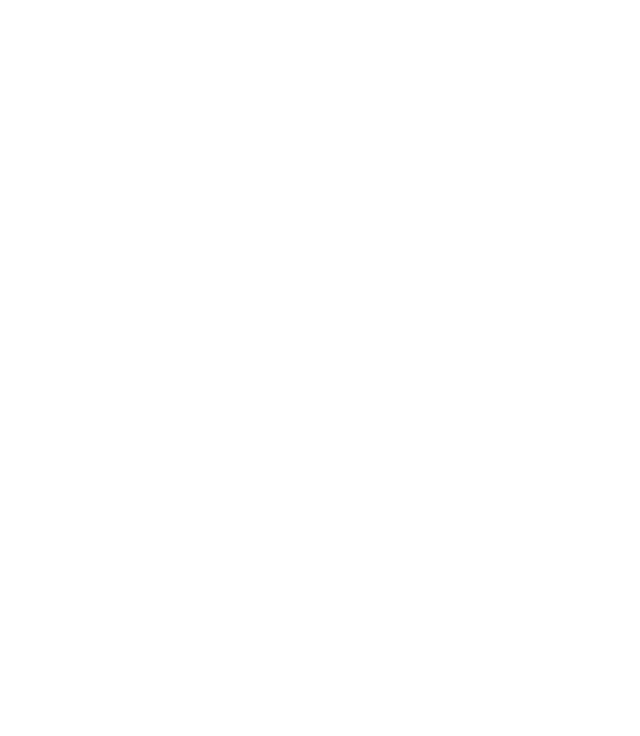
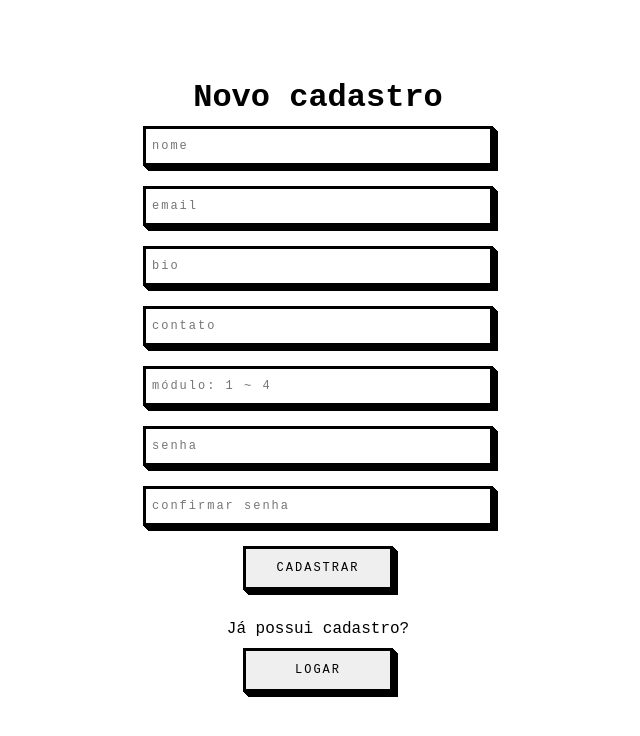
Before and after one commit to Kenzie-Academy-Brasil-Developers/react-entrega-s2-kenzie-hub-rhamo1, a React (Create React App) app: page /signup in a window 1280 px wide. Shown: the top 736 px of the page, without its empty margins (322-962 px from the left). Built offline with nearby package versions, Linux system fonts and the light colour scheme; a web font is replaced by a local one.

Commit message:
feat: forms and api.

```diff
--- a/src/components/Button/index.jsx
+++ b/src/components/Button/index.jsx
@@ -1,10 +1,12 @@
 import "./styles";
 import { Button } from "./styles";
 
-export const Btn = ({ placeholder, clickFunction }) => {
+export const Btn = ({ placeholder, clickFunction, type }) => {
   return (
     <>
-      <Button onClick={clickFunction}>{placeholder}</Button>
+      <Button onClick={clickFunction} type={type}>
+        {placeholder}
+      </Button>
     </>
   );
 };
--- a/src/pages/Home/index.jsx
+++ b/src/pages/Home/index.jsx
@@ -1,20 +1,58 @@
+import "./styles.css";
+
+import { Input } from "../../components/Input";
+import { Btn } from "../../components/Button";
+
+import { useState } from "react";
+import { useHistory } from "react-router-dom";
+
 import { motion } from "framer-motion";
-import { Btn } from "../../components/Button";
-import { Input } from "../../components/Input";
-import "./styles.css";
-import { useHistory } from "react-router-dom";
-import { useState } from "react";
 
-export const Home = () => {
+import axios from "axios";
+import { yupResolver } from "@hookform/resolvers/yup";
+import { useForm } from "react-hook-form";
+import * as yup from "yup";
+import { api } from "../../services/api";
+
+export const Home = ({ userData, setUserData }) => {
+  const schema = yup.object().shape({
+    email: yup.string().required("Campo obrigatório!!"),
+    password: yup.string().required("Campo obrigatório!"),
+  });
+
+  const {
+    register,
+    handleSubmit,
+    formState: { errors },
+    setError,
+  } = useForm({
+    resolver: yupResolver(schema),
+  });
+
+  const handleForm = (user) => {
+    console.log(user);
+    api
+      .post("/sessions", { ...user })
+      .then((res) => {
+        console.log(res);
+        // window.localStorage.clear();
+        window.localStorage.setItem("authToken", res.data.token);
+
+        window.localStorage.getItem("authToken" && history.push("/userhome"));
+        setUserData([...userData, res]);
+      })
+      .catch((err) => console.log(err));
+  };
+
   let history = useHistory();
 
   const handleClick = () => {
-    history.push("/sign");
+    history.push("/signup");
   };
 
-  const handleLogin = () => {
-    history.push("/userhome");
-  };
+  // const handleLogin = () => {
+  //   history.push("/userhome");
+  // };
 
   return (
     <motion.div
@@ -23,15 +61,27 @@ export const Home = () => {
       exit={{ opacity: 0 }}
       transition={{ duration: 1 }}
     >
-      <div>
+      <div className="centered">
         <h1>KenzieHub</h1>
-        <Input placeholder="login" textTransform={false} />
-        <Input placeholder="senha" type="password" textTransform={false} />
-        <Btn
-          clickFunction={handleLogin}
-          onClick={() => handleLogin}
-          placeholder="logar"
-        />
+        <form onSubmit={handleSubmit(handleForm)}>
+          <input
+            className="field"
+            placeholder="login"
+            type="text"
+            textTransform={false}
+            {...register("email")}
+          />
+          <input
+            className="field"
+            placeholder="senha"
+            type="password"
+            textTransform={false}
+            {...register("password")}
+          />
+          <button placeholder="logar" type="submit">
+            logar
+          </button>
+        </form>
         <span className="textContainer">
           <p>Não possui cadastro? </p>
           <Btn
--- a/src/pages/Home/styles.css
+++ b/src/pages/Home/styles.css
@@ -4,16 +4,22 @@
   padding: 0;
 }
 
-div {
+.centered {
+  display: flex;
+  flex-direction: column;
+  align-items: center;
+}
+
+form {
   display: flex;
   flex: 1;
   flex-direction: column;
-  width: 100vw;
-  height: 100vh;
+  /* width: 100vw; */
+  /* height: 100vh; */
 
   justify-content: center;
   align-items: center;
-  padding: 10px;
+  /* padding: 10px; */
 }
 
 span {
@@ -32,3 +38,49 @@ span {
 .textContainer a {
   padding: 10px;
 }
+
+form input {
+  padding: 0.25em 0.5em;
+  box-shadow: 1px 1px 0px 0px, 2px 2px 0px 0px, 3px 3px 0px 0px, 4px 4px 0px 0px,
+    5px 5px 0px 0px;
+  width: 350px;
+  height: 40px;
+
+  border: 3px solid;
+  font-size: 12px;
+  letter-spacing: 2px;
+  text-decoration: none;
+
+  margin: 10px;
+}
+
+form button {
+  border: 3px solid;
+  font-size: 12px;
+  letter-spacing: 2px;
+  text-decoration: none;
+  text-transform: uppercase;
+  color: #000;
+
+  cursor: pointer;
+  padding: 1em 1em;
+  box-shadow: 1px 1px 0px 0px, 2px 2px 0px 0px, 3px 3px 0px 0px, 4px 4px 0px 0px,
+    5px 5px 0px 0px;
+  position: relative;
+  user-select: none;
+  -webkit-user-select: none;
+  touch-action: manipulation;
+  width: 150px;
+  margin: 10px;
+}
+
+button:hover {
+  text-transform: none;
+  text-decoration: underline;
+}
+
+button:active {
+  box-shadow: 0px 0px 0px 0px;
+  top: 5px;
+  left: 5px;
+}
--- a/src/pages/SignUp/index.jsx
+++ b/src/pages/SignUp/index.jsx
@@ -1,18 +1,51 @@
 import { motion } from "framer-motion";
-import { useState } from "react";
 import { useHistory } from "react-router";
 import { Btn } from "../../components/Button";
 import { Input } from "../../components/Input";
+import { api } from "../../services/api";
 import "./styles.css";
+
+import axios from "axios";
+import { yupResolver } from "@hookform/resolvers/yup";
+import { useForm } from "react-hook-form";
+import * as yup from "yup";
 
 export const SignUp = () => {
   let history = useHistory();
+
+  const schema = yup.object().shape({
+    email: yup.string().required("Campo obrigatório!!"),
+    password: yup.string().required("Campo obrigatório!"),
+    name: yup.string().required("Campo obrigatório!"),
+    bio: yup.string().required("Campo obrigatório!"),
+    contact: yup.string().required("Campo obrigatório!"),
+    course_module: yup.string().required("Campo obrigatório!"),
+  });
+  const {
+    register,
+    handleSubmit,
+    formState: { errors },
+    setError,
+  } = useForm({
+    resolver: yupResolver(schema),
+  });
 
   const handleClick = () => {
     history.push("/");
   };
 
-  const [isChecked, setIsChecked] = useState(false);
+  const handleForm = (user) => {
+    console.log(user);
+    api
+      .post("/users")
+      .then((res) => {
+        console.log(res);
+      })
+      .catch((err) => {
+        console.log(err);
+        console.log(errors);
+      });
+  };
 
   return (
     <motion.div
@@ -20,18 +53,31 @@ export const SignUp = () => {
       animate={{ opacity: 1 }}
       exit={{ opacity: 0 }}
       transition={{ duration: 1 }}
+      className="centered"
     >
       <h1>Novo cadastro</h1>
-      <Input placeholder="username" />
-      <Input placeholder="email" />
-      <Input placeholder="bio" />
-      <Input placeholder="contato" />
+      <form onSubmit={handleSubmit(handleForm)}>
+        <input name="name" placeholder="nome" {...register("name")} />
+        {errors.name && errors.name.message}
+        <input name="email" placeholder="email" {...register("email")} />
+        {errors.email && errors.email.message}
+
+        <input name="bio" placeholder="bio" {...register("bio")} />
+        {errors.bio && errors.bio.message}
+        <input name="contact" placeholder="contato" {...register("contact")} />
+        {errors.contact && errors.contact.message}
         {/* <h4>Selecionar módulo</h4> */}
-      <Input placeholder="módulo: 1 ~ 4" />
-
-      <Input placeholder="senha " />
-      <Input placeholder="confirmar senha" />
-      <Btn placeholder="cadastrar" />
+        <input
+          name="course_module"
+          placeholder="módulo: 1 ~ 4"
+          {...register("course_module")}
+        />
+        <input name="password" placeholder="senha " {...register("password")} />
+        {errors.password && errors.password.message}
+        <input placeholder="confirmar senha" />
+        <button placeholder="cadastrar" type="submit">
+          cadastrar{" "}
+        </button>
         <span className="textContainer">
           Já possui cadastro?
           <Btn
@@ -40,6 +86,7 @@ export const SignUp = () => {
             placeholder="logar"
           ></Btn>
         </span>
+      </form>
     </motion.div>
   );
 };
--- a/src/pages/UserHome/index.jsx
+++ b/src/pages/UserHome/index.jsx
@@ -1,9 +1,22 @@
 import { motion } from "framer-motion";
 import { Btn } from "../../components/Button";
 import "./styles.css";
+import { useHistory } from "react-router";
+import { useEffect, useState } from "react";
+import { Link } from "react-router-dom";
 
-export const UserHome = () => {
+export const UserHome = ({ userData }) => {
+  const history = useHistory();
+
+  const logout = () => {
+    console.log("clicou");
+    window.localStorage.clear();
+    history.push("/");
+  };
+
   return (
+    <>
+      {window.localStorage.getItem("authToken") ? (
         <motion.div
           initial={{ opacity: 0 }}
           animate={{ opacity: 1 }}
@@ -11,9 +24,13 @@ export const UserHome = () => {
           transition={{ duration: 1 }}
           className="homeContainer"
         >
+          {userData.map((user) => {
+            return (
+              <>
                 <div className="techs">
                   <div className="tech--div box">
                     <h2>Minhas tecnologias</h2>
+
                     <Btn placeholder="+" />
                   </div>
                   <div className="tech--div box">
@@ -22,9 +39,29 @@ export const UserHome = () => {
                   </div>
                 </div>
                 <div className="userProfile box">
-        <h2>Nome do fulano</h2>
-        <Btn placeholder="Sair" />
+                  <h2>{user.data.user.name}</h2>
+                  <p>
+                    <h4>E-mail:</h4> {user.data.user.email}
+                  </p>
+                  <p>
+                    <h4>Módulo:</h4> {user.data.user.course_module}
+                  </p>
+                  <Btn
+                    placeholder="Sair"
+                    onClick={logout}
+                    clickFunction={logout}
+                  />
                 </div>
+              </>
+            );
+          })}
         </motion.div>
+      ) : (
+        <>
+          Pera lá espertinho!!! Você deve estar logado para acessar esta página.
+          <Link to="/">Voltar para o login</Link>
+        </>
+      )}
+    </>
   );
 };
--- a/src/routes/index.jsx
+++ b/src/routes/index.jsx
@@ -1,20 +1,22 @@
+import { useState } from "react";
 import { Route, Switch } from "react-router";
 import { Home } from "../pages/Home";
 import { SignUp } from "../pages/SignUp";
 import { UserHome } from "../pages/UserHome";
 
 export const Routes = () => {
+  const [userData, setUserData] = useState([]);
   return (
     <>
       <Switch>
         <Route exact path="/">
-          <Home />
+          <Home userData={userData} setUserData={setUserData} />
         </Route>
-        <Route path="/sign">
+        <Route path="/signup">
           <SignUp />
         </Route>
         <Route path="/userhome">
-          <UserHome />
+          <UserHome userData={userData} />
         </Route>
       </Switch>
     </>
--- a/src/services/api.jsx
+++ b/src/services/api.jsx
@@ -1,5 +1,5 @@
 import axios from "axios";
 
 export const api = axios.create({
-  baseURL: "https://api.github.com",
+  baseURL: "https://kenziehub.herokuapp.com",
 });
```
Lines whose indentation alone changed are shown as unchanged.
